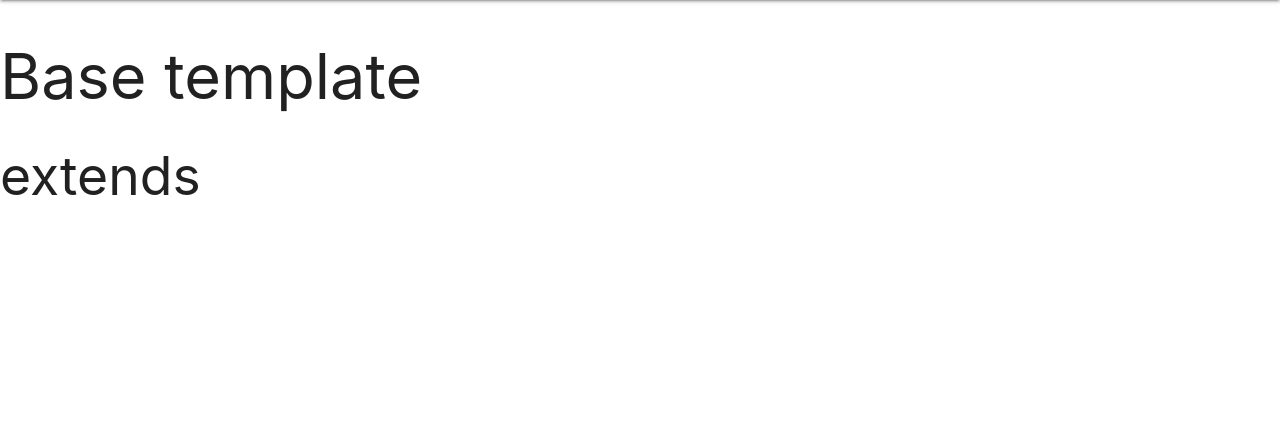
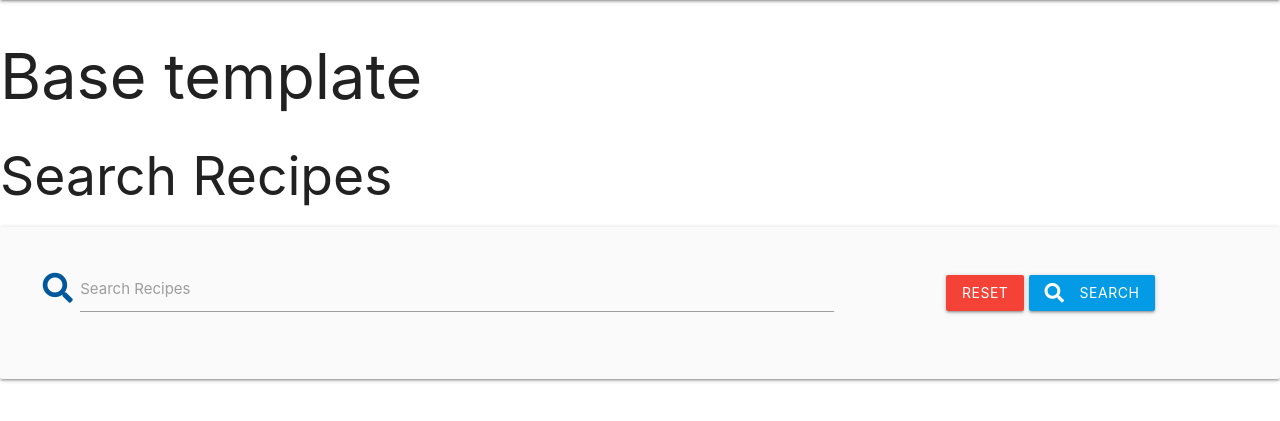
Before and after one commit to MarcSparks7/The_Foodie_Visor, a Flask app: page / in a window 1280 px wide. Shown: the part 64-485 px from the top of the page. Run offline with Flask 2, Linux system fonts and the light colour scheme; data that the repository does not hold is empty; some libraries are stand-ins or nearby versions.

Commit message:
add search functionality within recipe page

```diff
--- a/app.py
+++ b/app.py
@@ -24,6 +24,13 @@ def get_recipes():
     return render_template("recipes.html", recipes=recipes)
 
 
+@app.route("/search", methods=["GET", "POST"])
+def search():
+    query = request.form.get("query")
+    tasks = list(mongo.db.tasks.find({"$text": {"$search": query}}))
+    return render_template("recipes.html", recipes=recipes)
+
+
 if __name__ == "__main__":
     app.run(host=os.environ.get("IP"),
             port=int(os.environ.get("PORT")),
--- a/templates/recipes.html
+++ b/templates/recipes.html
@@ -1,7 +1,26 @@
 {% extends "base.html" %}
 {% block content %}
 
-    <h2>extends</h2>
+    <h2>Search Recipes</h2>
+
+    <div class="row card-panel grey lighten-5">
+        <form action="{{ url_for('search') }}" method="post" class="col s12">
+            <div class="row valign-wrapper center-align">
+                <div class="input-field col s12 m8">
+                    <i class="fas fa-search prefix light-blue-text text-darken-4"></i>
+                    <input type="text" name="query" id="query" minlength="3" class="validate" required>
+                    <label for="query">Search Recipes</label>
+                </div>
+                <div class="col s12 m4">
+                    <a href="{{ url_for('get_recipes') }}" class="red btn text-shadow">Reset</a>
+                    <button type="submit" class="light-blue darken-1 btn text-shadow">
+                        <i class="fas fa-search left"></i> Search
+                    </button>
+                </div>
+            </div>
+        </form>
+    </div>
+
     {% for recipe in recipes %}
         {{ recipe.category_name }}<br>
         {{ recipe.recipe_name }}<br>
```
